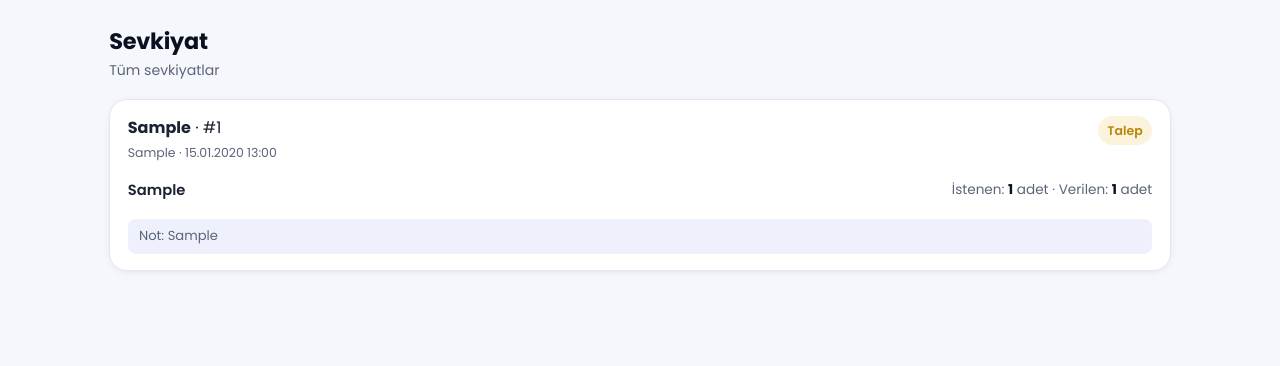
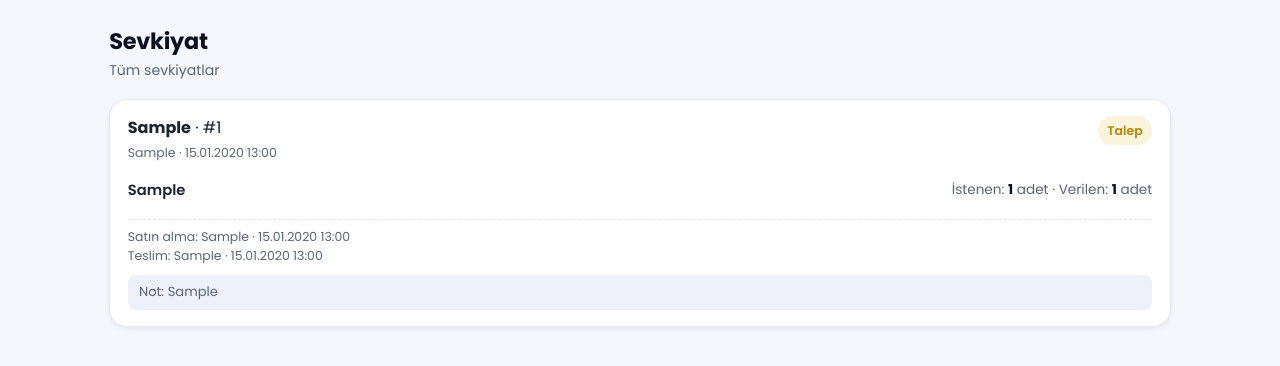
Before and after one commit to mCglawyer/GEEK-SON-SURUM, a Django app: page /sevkiyat/ in a window 1280 px wide. Shown: the part 109-475 px from the top of the page. Run offline with Django 5.2, Linux system fonts and the light colour scheme; a user stored in the database is signed in; tables that the repository leaves empty hold one stand-in row (values such as "Sample post").

Commit message:
sevkiyat adim2

```diff
--- a/panel/templates/sevkiyat.html
+++ b/panel/templates/sevkiyat.html
@@ -41,10 +41,6 @@
   </div>
   {% endif %}
 
-  {% if is_satinalma or is_sevkiyat %}
-  <p class="grid-not">Bu kayıtları işleme alma (karşılanan adet / teslim) bir sonraki adımda eklenecek.</p>
-  {% endif %}
-
   {% for t in talepler %}
   <div class="card sv-talep">
     <div class="sv-head">
@@ -53,6 +49,23 @@
       {% elif t.durum == 'Sevkiyatta' %}<span class="badge badge-info">Sevkiyatta</span>
       {% else %}<span class="badge badge-ok">Teslim Edildi</span>{% endif %}
     </div>
+
+    {% if is_satinalma and t.durum == 'Talep' %}
+    <form method="post">{% csrf_token %}
+      <input type="hidden" name="islem" value="satinalma_tamamla">
+      <input type="hidden" name="talep_id" value="{{ t.id }}">
+      <ul class="sv-kalemler">
+        {% for k in t.kalemler.all %}
+        <li class="sv-kalem-edit">
+          <span class="sv-urun-ad">{{ k.urun_adi }}</span>
+          <span class="sv-adet">İstenen: <b>{{ k.istenen }}</b> {{ k.birim }}</span>
+          <label class="sv-verilen">Verilen<input type="number" name="verilen_{{ k.id }}" min="0" value="{{ k.istenen }}"></label>
+        </li>
+        {% endfor %}
+      </ul>
+      <button type="submit" class="btn btn-primary btn-mini">Sevkiyata ilet</button>
+    </form>
+    {% else %}
     <ul class="sv-kalemler">
       {% for k in t.kalemler.all %}
       <li>
@@ -61,6 +74,22 @@
       </li>
       {% endfor %}
     </ul>
+    {% if is_sevkiyat and t.durum == 'Sevkiyatta' %}
+    <form method="post" onsubmit="return confirm('#{{ t.id }} teslim edildi olarak işaretlensin mi?');">{% csrf_token %}
+      <input type="hidden" name="islem" value="teslim_et">
+      <input type="hidden" name="talep_id" value="{{ t.id }}">
+      <button type="submit" class="btn btn-primary btn-mini">Teslim edildi</button>
+    </form>
+    {% endif %}
+    {% endif %}
+
+    {% if t.satin_alan_ad or t.teslim_eden_ad %}
+    <div class="sv-meta sv-altbilgi">
+      {% if t.satin_alan_ad %}Satın alma: {{ t.satin_alan_ad }} · {{ t.satin_alma_tarih|date:"d.m.Y H:i" }}{% endif %}
+      {% if t.teslim_eden_ad %}<br>Teslim: {{ t.teslim_eden_ad }} · {{ t.teslim_tarih|date:"d.m.Y H:i" }}{% endif %}
+    </div>
+    {% endif %}
+
     {% if t.not_metni %}<div class="sv-not">Not: {{ t.not_metni }}</div>{% endif %}
   </div>
   {% empty %}
--- a/panel/views.py
+++ b/panel/views.py
@@ -837,11 +837,13 @@ def sevkiyat_sayfa(request):
     if not (is_sef or is_satinalma or is_sevkiyat or is_yon):
         return redirect('ana_sayfa')
 
-    if request.method == 'POST' and is_sef:
-        if not personel.sube:
-            messages.error(request, "Şubeniz tanımlı değil. Yöneticinize başvurun.")
-            return redirect('sevkiyat')
-        if request.POST.get('islem') == 'talep_olustur':
+    if request.method == 'POST':
+        islem = request.POST.get('islem')
+
+        if is_sef and islem == 'talep_olustur':
+            if not personel.sube:
+                messages.error(request, "Şubeniz tanımlı değil. Yöneticinize başvurun.")
+                return redirect('sevkiyat')
             urunler = request.POST.getlist('urun_adi')
             istenenler = request.POST.getlist('istenen')
             birimler = request.POST.getlist('birim')
@@ -867,6 +869,38 @@ def sevkiyat_sayfa(request):
                 messages.success(request, f"Sevkiyat talebi oluşturuldu ({len(kalemler)} kalem).")
             else:
                 messages.error(request, "En az bir geçerli ürün satırı girin.")
+            return redirect('sevkiyat')
+
+        if is_satinalma and islem == 'satinalma_tamamla':
+            talep = SevkiyatTalep.objects.filter(id=request.POST.get('talep_id'),
+                                                 durum=SevkiyatDurumu.TALEP).first()
+            if talep:
+                for k in talep.kalemler.all():
+                    raw = request.POST.get(f'verilen_{k.id}', '')
+                    try:
+                        v = max(0, int(raw))
+                    except (TypeError, ValueError):
+                        v = k.istenen
+                    k.verilen = v
+                    k.save()
+                talep.durum = SevkiyatDurumu.SEVKIYATTA
+                talep.satin_alan_ad = personel.ad_soyad
+                talep.satin_alma_tarih = timezone.now()
+                talep.save()
+                messages.success(request, f"#{talep.id} satın alma tamamlandı, sevkiyata iletildi.")
+            return redirect('sevkiyat')
+
+        if is_sevkiyat and islem == 'teslim_et':
+            talep = SevkiyatTalep.objects.filter(id=request.POST.get('talep_id'),
+                                                 durum=SevkiyatDurumu.SEVKIYATTA).first()
+            if talep:
+                talep.durum = SevkiyatDurumu.TESLIM
+                talep.teslim_eden_ad = personel.ad_soyad
+                talep.teslim_tarih = timezone.now()
+                talep.save()
+                messages.success(request, f"#{talep.id} teslim edildi olarak işaretlendi.")
+            return redirect('sevkiyat')
+
         return redirect('sevkiyat')
 
     if is_sef:
--- a/static/css/app.css
+++ b/static/css/app.css
@@ -349,3 +349,10 @@ a { color:var(--brand); text-decoration:none; }
 .sv-adet { font-size:.85rem; color:var(--muted); }
 .sv-adet b { color:var(--ink); }
 .sv-not { margin-top:.6rem; font-size:.82rem; color:var(--muted); background:var(--brand-050); padding:.45rem .7rem; border-radius:8px; }
+
+/* Sevkiyat - satın alma verilen girişi */
+.sv-kalem-edit { align-items:center; }
+.sv-verilen { display:flex; align-items:center; gap:.4rem; font-size:.82rem; color:var(--muted); }
+.sv-verilen input { width:80px; min-height:42px; padding:.4rem .5rem; border:1px solid var(--line); border-radius:8px; font:inherit; text-align:center; }
+.sv-altbilgi { margin-top:.6rem; padding-top:.5rem; border-top:1px dashed var(--line); line-height:1.5; }
+.sv-talep form .btn { margin-top:.4rem; }
```
